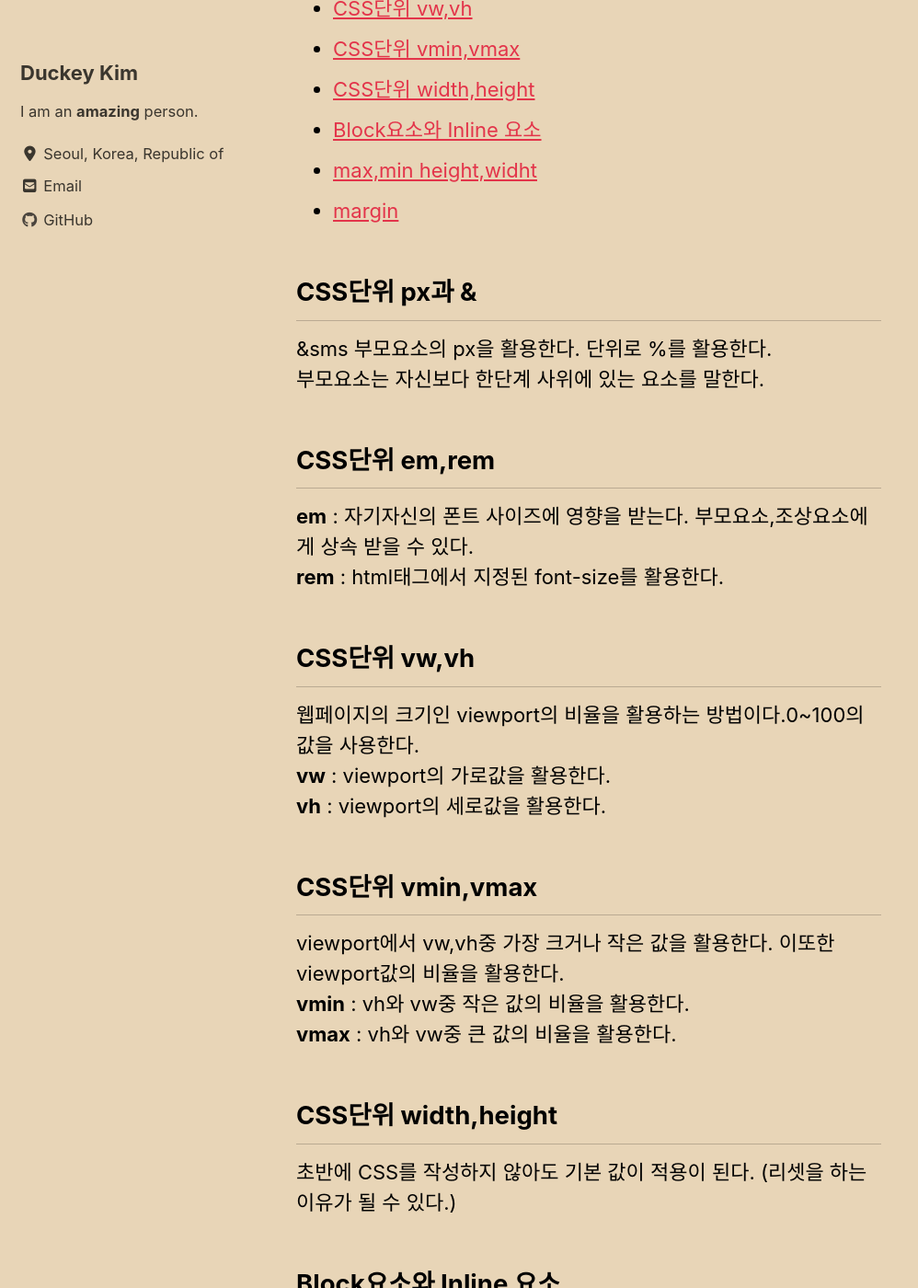
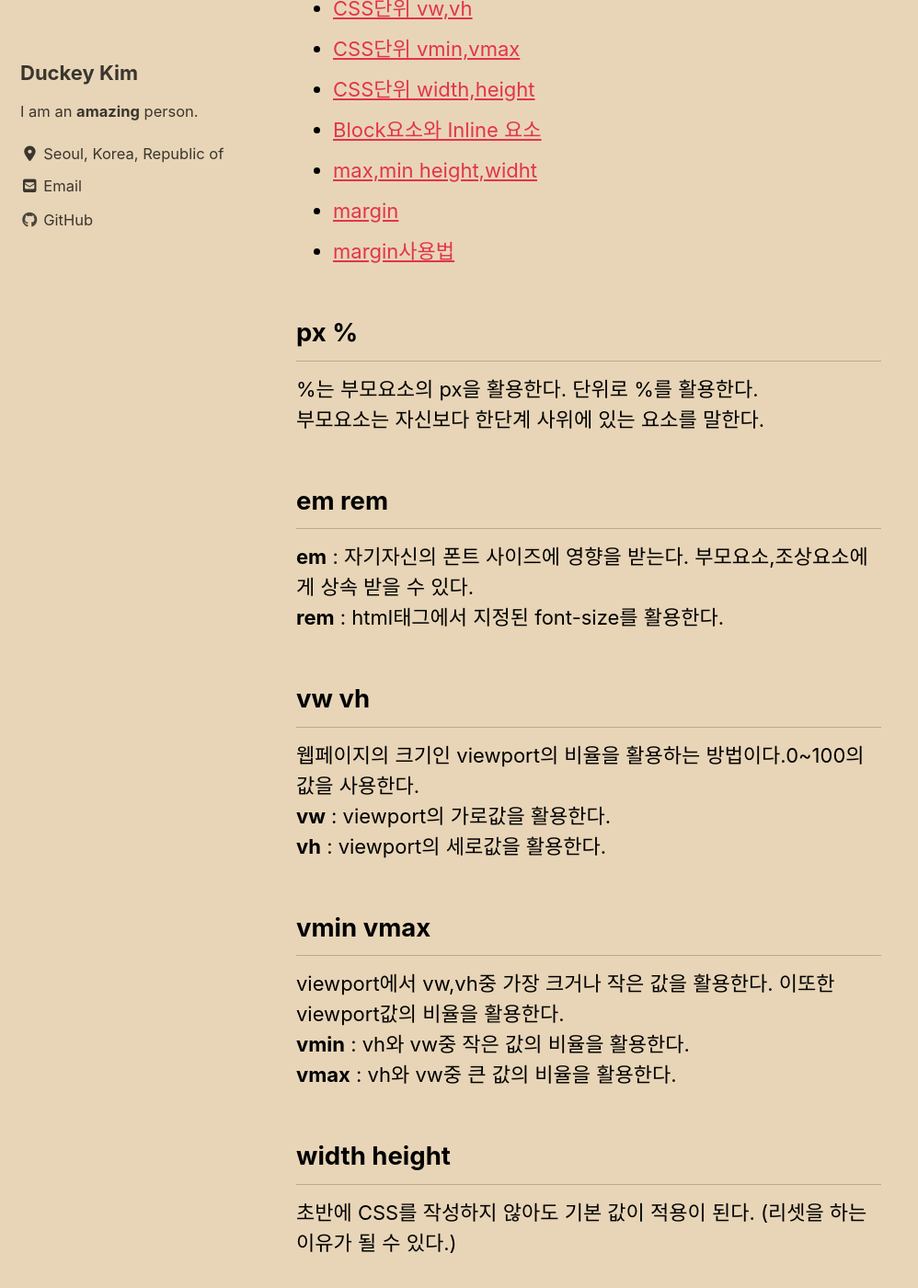
Before and after one commit to duckey-kim/duckey-kim.github.io, a Jekyll site: the page built from _posts/2020-01-02-5-CSS배우기.md, in a window 1280 px wide and 1400 px high, scrolled down 458 px. Shown: the whole window at 92% size, without its empty margins (0-998 px from the left). Built offline with Jekyll 4.4.1, drawn with Linux system fonts in a browser that asks for light colours; cached includes are drawn as plain includes; nearby versions of some CDN libraries; some of the changed text lies outside the part shown.

Commit message:
Update 2020-01-02-5-CSS배우기.md

````diff
--- a/_posts/2020-01-02-5-CSS배우기.md
+++ b/_posts/2020-01-02-5-CSS배우기.md
@@ -1,35 +1,36 @@
 # CSS 배우기
 **목차**
 ---
-- [CSS단위 px과 &](#css단위-px과-&)
-- [CSS단위 em,rem](#css단위-em,rem)
-- [CSS단위 vw,vh](#css단위-vw,vh)
-- [CSS단위 vmin,vmax](#css단위-vmin,vmax)
-- [CSS단위 width,height](#css단위-width,height)
-- [Block요소와 Inline 요소](#block요소와-inline-요소)
-- [max,min height,widht](#max,min-height,widht)
+- [CSS단위 px과 &](#px-%)
+- [CSS단위 em,rem](#em-rem)
+- [CSS단위 vw,vh](#vw-vh)
+- [CSS단위 vmin,vmax](#vmin-vmax)
+- [CSS단위 width,height](#width-height)
+- [Block요소와 Inline 요소](#block요소와-inline요소)
+- [max,min height,widht](#max&min-height&width)
 - [margin](#margin)
+- [margin사용법](#margin사용법)
 
-## CSS단위 px과 &
-&sms 부모요소의 px을 활용한다. 단위로 %를 활용한다.
+## px %
+%는 부모요소의 px을 활용한다. 단위로 %를 활용한다.
 부모요소는 자신보다 한단계 사위에 있는 요소를 말한다.
-## CSS단위 em,rem
+## em rem
  **em** : 자기자신의 폰트 사이즈에 영향을 받는다. 부모요소,조상요소에게 상속 받을 수 있다.
  **rem** : html태그에서 지정된 font-size를 활용한다.
-## CSS단위 vw,vh
+## vw vh
 웹페이지의 크기인 viewport의 비율을 활용하는 방법이다.0~100의 값을 사용한다.
  **vw** : viewport의 가로값을 활용한다.
  **vh** : viewport의 세로값을 활용한다.
-## CSS단위 vmin,vmax
+## vmin vmax
 viewport에서 vw,vh중 가장 크거나 작은 값을 활용한다. 이또한 viewport값의 비율을 활용한다.
  **vmin** : vh와 vw중 작은 값의 비율을 활용한다.
  **vmax** : vh와 vw중 큰 값의 비율을 활용한다.
-## CSS단위 width,height
+## width height
 초반에 CSS를 작성하지 않아도 기본 값이 적용이 된다. (리셋을 하는 이유가 될 수 있다.)
-## Block요소와 Inline 요소
+## Block요소와 Inline요소
  **Block요소** : 초반 height값이 auto이지만 0부터 시작한다. width값은 100%이다.
  **Inline요소** : 가로와 세로값을 갖을 수 없다. ex) span태그
-## max,min height,widht
+## max&min height&width
  **max-xxx** : 기본 값은 none이다.
  **min-xxx** : 기본 값은 0이다.
 ## margin
@@ -56,7 +57,7 @@ viewport에서 vw,vh중 가장 크거나 작은 값을 활용한다. 이또한 v
 
 }
 ```
-**사용법**
+### margin사용법
 ```css
 margin: 1px 1px 1px 1px; 위 우 아래 좌
 margin: 1px 1px 1px; 위 (좌우) 아래
````
